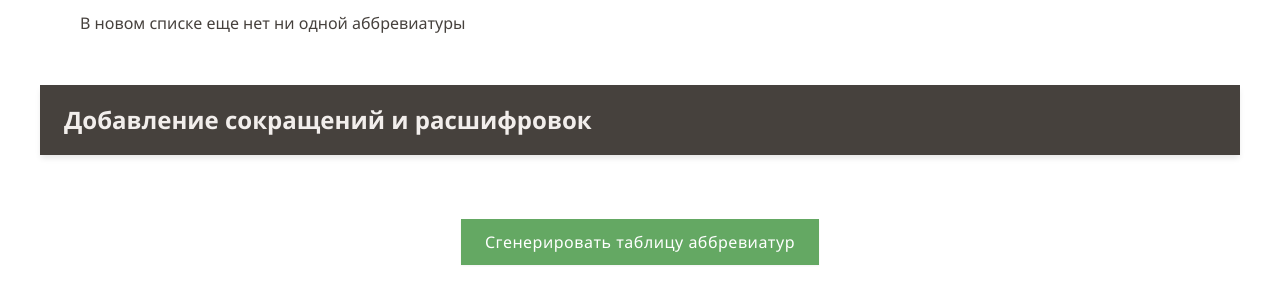
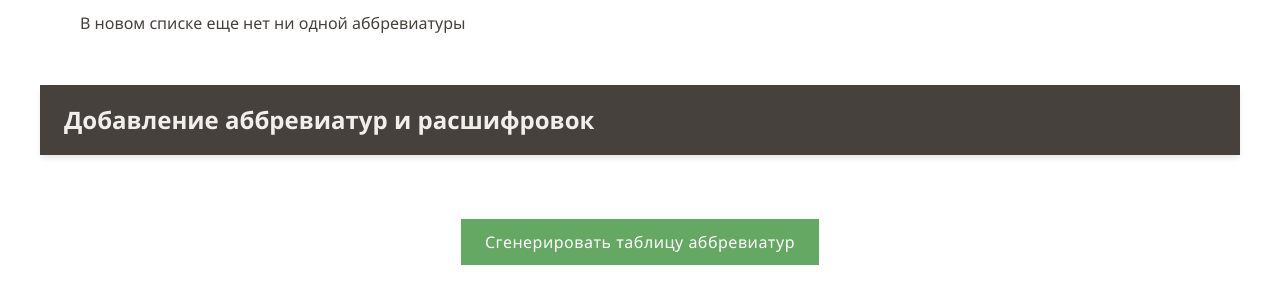
Before and after one commit to T0chka/Abbreviator, a Django app: template abb_app/templates/content.html in a window 1280 px wide. Shown: the part 265-565 px from the top of the page. Run offline with Django 5.2, Linux system fonts and the light colour scheme; the template is opened without the code that fills it, so the values that code supplies are empty.

Commit message:
Finalized main section -

```diff
--- a/abb_app/templates/content.html
+++ b/abb_app/templates/content.html
@@ -173,7 +173,7 @@
     </div>
 
     <!-- Section with abbreviation list -->
-    <h2>Добавление сокращений и расшифровок</h2>
+    <h2>Добавление аббревиатур и расшифровок</h2>
     <div class="abbreviation-list">
         {% for abb in doc_abbs %}
         <div class="abbreviation-item">
```
